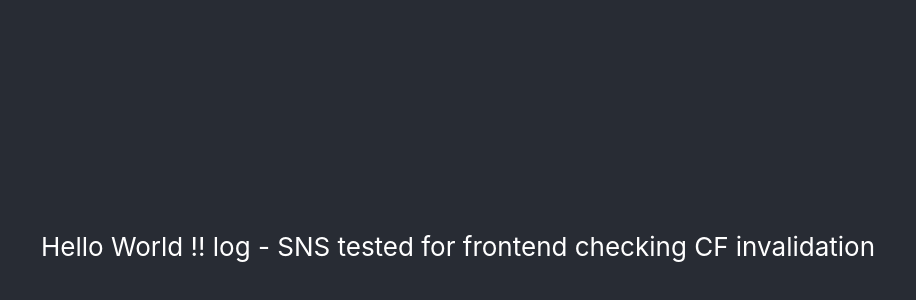
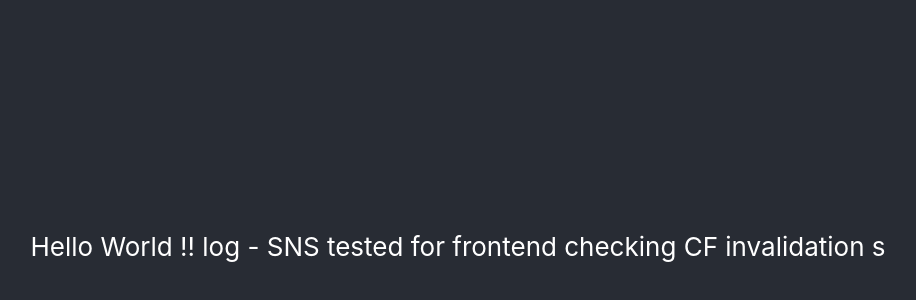
Before and after one commit to suprakashdutta123/octankretail, a React (Create React App) app: page / in a window 1280 px wide. Shown: the part 154-454 px from the top of the page, without its empty margins (182-1098 px from the left). Built offline with nearby package versions, Linux system fonts and the light colour scheme.

Commit message:
trying auto invalidation again

```diff
--- a/src/App.js
+++ b/src/App.js
@@ -11,7 +11,7 @@ function App() {
                   Hello World !!
 
                   log - SNS tested for frontend
-                  checking CF invalidation
+                  checking CF invalidation   s
         </p>
 
       </header>
```
